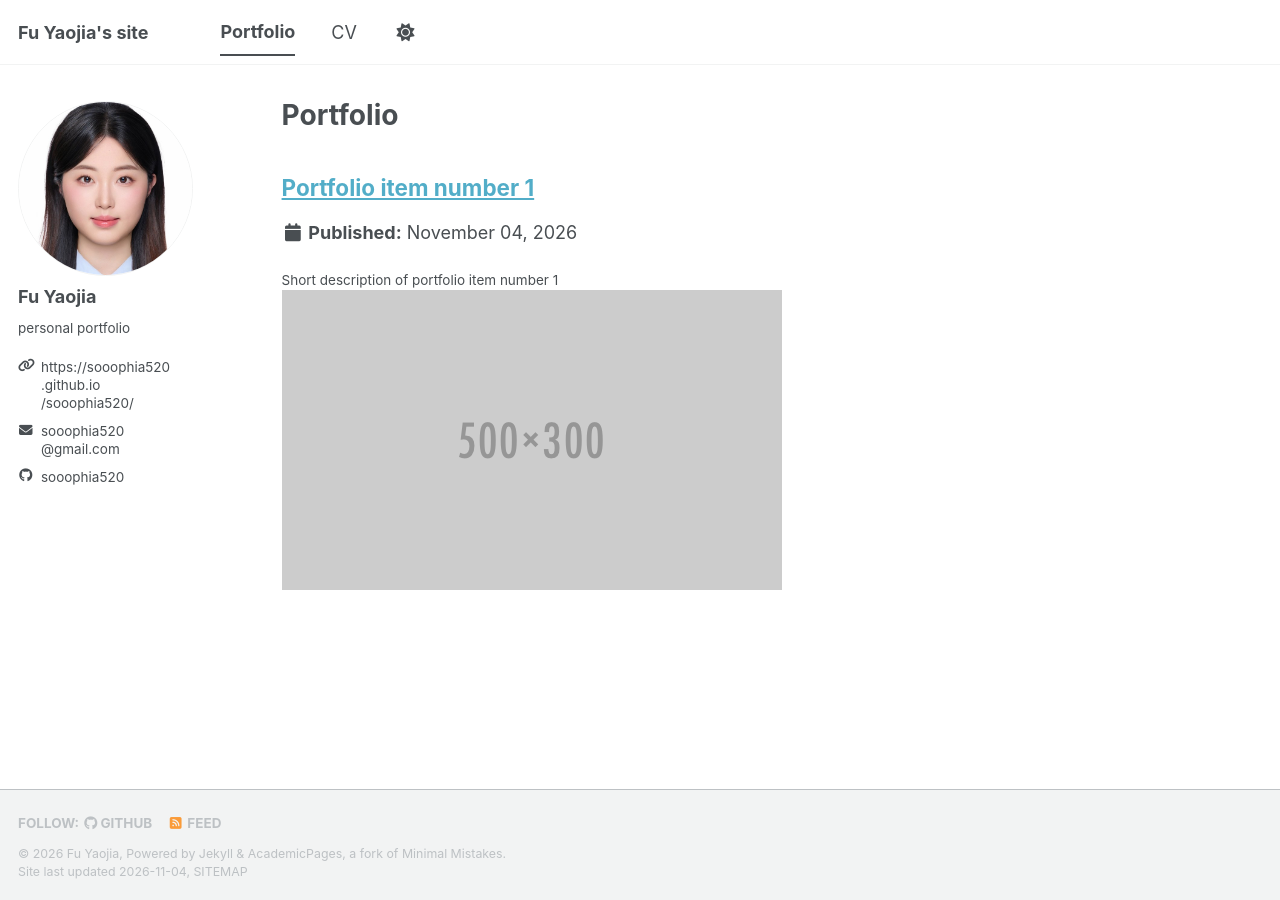
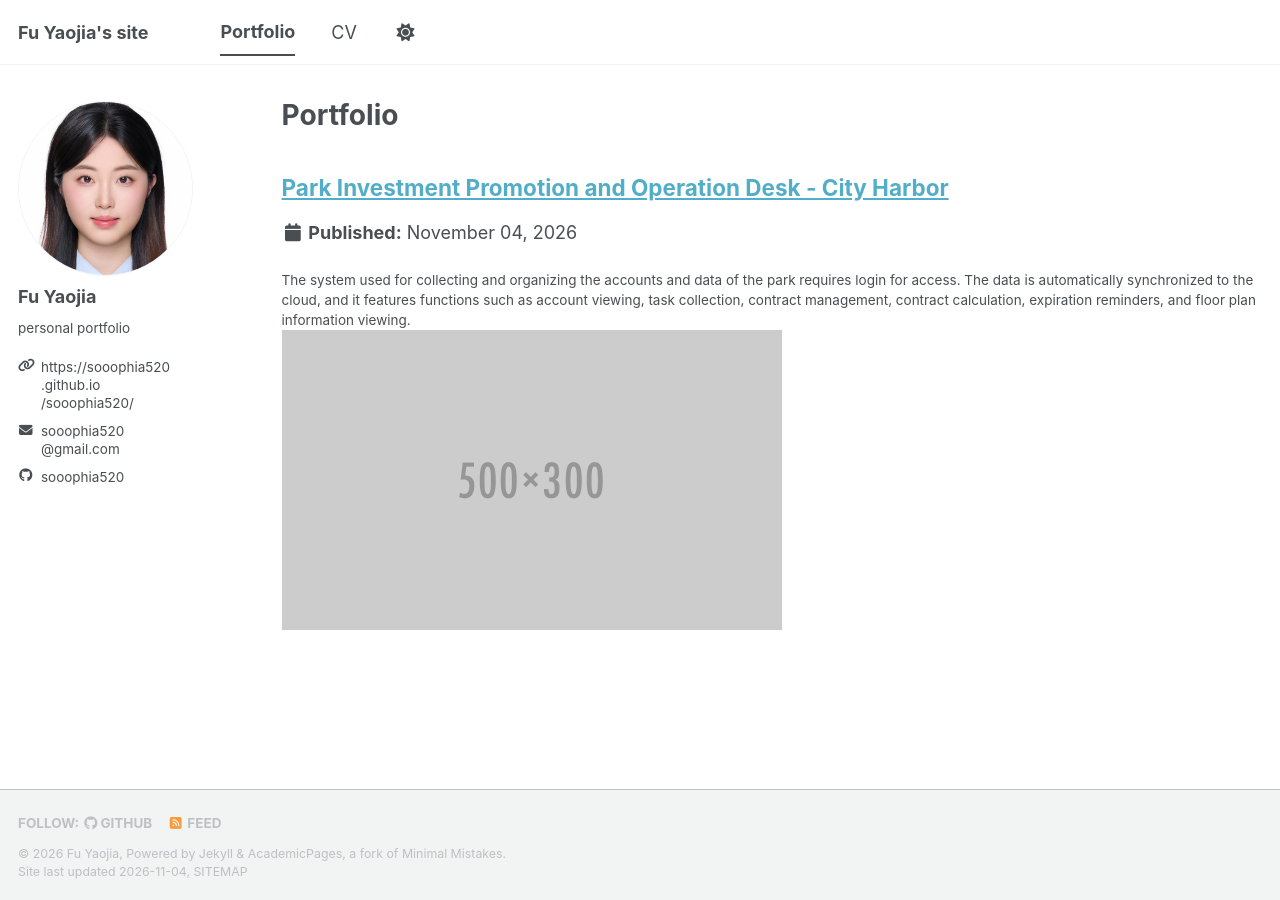
Before and after one commit to sooophia520/sooophia520, a Jekyll site: the page built from _pages/portfolio.html, in a window 1280 px wide. Built offline with Jekyll 4.4.1, drawn with Linux system fonts in a browser that asks for light colours; a style sheet for code colours, icons or effects is not loaded.

Commit message:
Update portfolio-1.md

```diff
--- a/_portfolio/portfolio-1.md
+++ b/_portfolio/portfolio-1.md
@@ -1,6 +1,6 @@
 ---
-title: "Portfolio item number 1"
-excerpt: "Short description of portfolio item number 1<br/><img src='/sooophia520/images/500x300.png'>"
+title: "Park Investment Promotion and Operation Desk - City Harbor"
+excerpt: "The system used for collecting and organizing the accounts and data of the park requires login for access. The data is automatically synchronized to the cloud, and it features functions such as account viewing, task collection, contract management, contract calculation, expiration reminders, and floor plan information viewing.<br/><img src='/sooophia520/images/500x300.png'>"
 collection: portfolio
 ---
 
```
